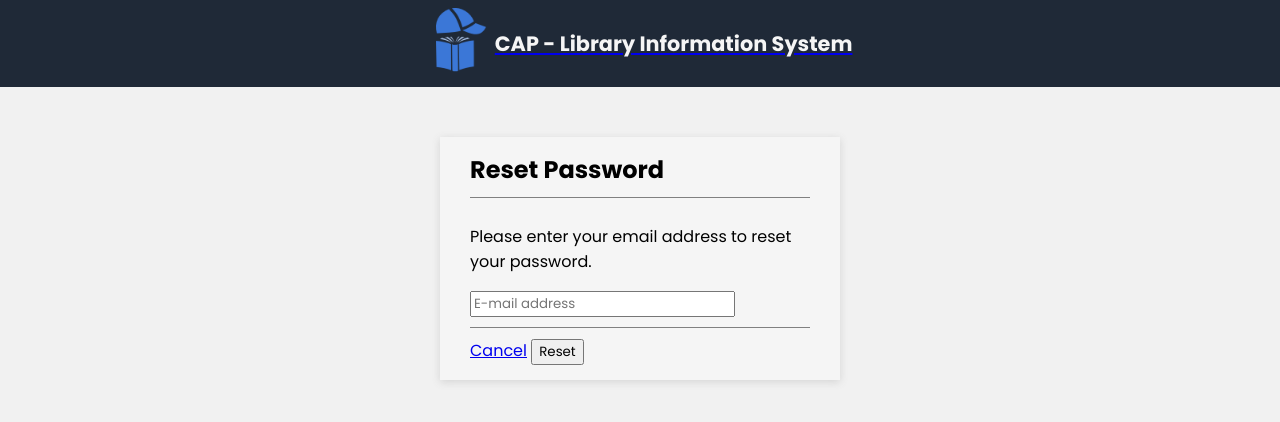
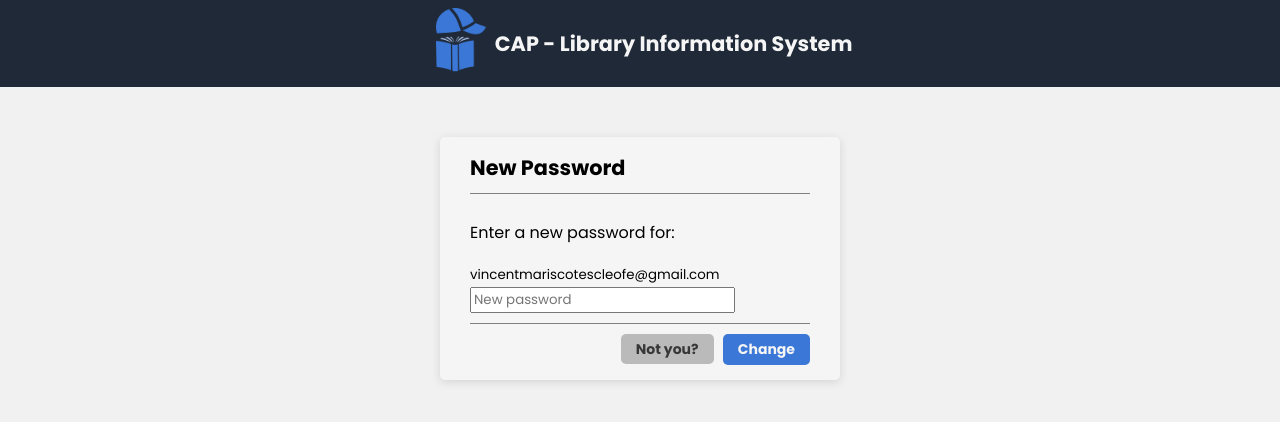
Before and after one commit to MarkVincent06/Library-Information-System, a PHP site: page /forgot-password.php in a window 1280 px wide. Shown: the top 422 px of the page. Run offline with PHP 8.4, Linux system fonts and the light colour scheme; data comes from the database, SQL or seed files in the repository.

Commit message:
added new things in forgot-password php

```diff
--- a/css/forgot-password.css
+++ b/css/forgot-password.css
@@ -10,11 +10,17 @@ body {
     width: 100%;
 }
 
+/* HEADER */
+
 header {
     background: #1F2937;
     display: flex;
     justify-content: center;
     align-items: center;
+}
+
+header a {
+    text-decoration: none;
 }
 
 header .main-logo {
@@ -26,11 +32,15 @@ header .main-logo-title {
     font-size: 1.3rem;
 }
 
+/* MAIN */
+
+/* GLOBAL STYLES */
 main {
     margin: 50px auto;
     background: whitesmoke;
     width: 400px;
     box-shadow: rgba(99, 99, 99, 0.2) 0px 2px 8px 0px;
+    border-radius: 5px;
 }
 
 hr {
@@ -42,15 +52,113 @@ hr {
 
 }
 
-.wrapper {
+.reset-password-wrapper,
+.new-password-wrapper {
     padding: 15px 30px;
     display: flex;
     flex-direction: column;
     justify-content: space-between;
 }
 
+.reset-password-wrapper {
+    display: none;
+}
 
-.wrapper--header h1{
-    font-size: 1.5rem;
+.reset-password-wrapper--header h1,
+.new-password-wrapper--header h1 {
+    font-size: 1.3rem;
     margin: 0;
 }
+
+.reset-password-wrapper--footer,
+.new-password-wrapper--footer {
+    text-align: end;
+}
+
+.reset-password-wrapper--footer .cancel-link,
+.new-password-wrapper--footer .not-you-link {
+    background: rgba(128, 128, 128, 0.5);
+    padding: 5px 15px;
+    text-decoration: none;
+    color: rgba(0, 0, 0, 0.7);
+    border-radius: 5px;
+    font-size: 14px;
+    font-weight: bold;
+    margin-right: 5px;
+}
+
+.reset-password-wrapper--footer .reset-btn,
+.new-password-wrapper--footer .change-btn {
+    border: none;
+    background: rgb(59, 119, 215);
+    padding: 5px 15px;
+    color: whitesmoke;
+    border-radius: 5px;
+    font-size: 14px;
+    font-weight: bold;
+    cursor: pointer;
+}
+
+.reset-password-wrapper--footer .cancel-link:hover,
+.reset-password-wrapper--footer .reset-btn:hover,
+.new-password-wrapper--footer .not-you-link:hover,
+.new-password-wrapper--footer .change-btn:hover {
+    opacity: 0.8;
+}
+
+.reset-password-wrapper--footer .cancel-link:active,
+.reset-password-wrapper--footer .reset-btn:active,
+.new-password-wrapper--footer .not-you-link:active,
+.new-password-wrapper--footer .change-btn:active {
+    opacity: 0.6;
+}
+
+
+/* RESET PASSWORD WRAPPER BODY */
+
+.reset-password-wrapper--body .validation {
+    display: none;
+    border: 1px solid red;
+    padding: 12px;
+    margin: 7px 0;
+    background: #dc354530;
+}
+
+.reset-password-wrapper--body .validation h3 {
+    font-size: 15px;
+    margin: 0;
+}
+
+.reset-password-wrapper--body .validation small {
+    display: inline-block;
+    line-height: 1.2rem;
+}
+
+.reset-password-wrapper--body .validation.show {
+    display: block;
+}
+
+
+.reset-password-wrapper--body p {
+    font-size: 15px;
+    margin: 0;
+}
+
+.reset-password-wrapper--body input {
+    box-sizing: border-box;
+    width: 100%;
+    padding: 10px 20px 10px 10px;
+    border-radius: 3px;
+    border: 2px solid rgba(0, 0, 0, 0.5);
+    background-color: transparent;
+    margin: 10px 0;
+}
+
+.reset-password-wrapper--body input:focus {
+    outline: none;
+    border: 2px solid rgba(59, 119, 215, 0.5);
+    box-shadow: rgba(59, 119, 215, .4) 0px 0px 0px 3px;
+}
+
+
+/* NEW PASSWORD WRAPPER BODY */
--- /dev/null
+++ b/dataFromDB/emailAndPassData.php
@@ -0,0 +1,9 @@
+<?php
+    include '../includes/database.php';
+
+    $sql = "SELECT email, password FROM lis_users_accounts";
+    $result = mysqli_query($conn, $sql);
+    $emailAndPassData = mysqli_fetch_all($result, MYSQLI_ASSOC);
+
+    echo json_encode($emailAndPassData);
+?>
--- a/forgot-password.php
+++ b/forgot-password.php
@@ -26,20 +26,42 @@
     </header>
 
     <main>
-        <div class="wrapper">
-            <div class="wrapper--header">
+        <!-- RESET PASSWORD SECTION -->
+        <div class="reset-password-wrapper">
+            <div class="reset-password-wrapper--header">
                 <h1>Reset Password</h1>
             </div>
             <hr>
-            <div class="wrapper--body">
-                <div class="validation"></div>
+            <div class="reset-password-wrapper--body">
+                <div class="validation" id="email-validation">
+                    <h3 id="error-msg1"></h3>
+                    <small id="error-msg2"></small>
+                </div>
                 <p>Please enter your email address to reset your password.</p>
-                <input type="text" placeholder="E-mail address">
+                <input id="email-input" type="text" placeholder="E-mail address" name="email">
             </div>
             <hr>
-            <div class="wrapper--footer">
-                <a href="index.php">Cancel</a>
-                <button>Reset</button>
+            <div class="reset-password-wrapper--footer">
+                <a href="index.php" class="cancel-link">Cancel</a>
+                <button class="reset-btn" id="reset-btn">Reset</button>
+            </div>
+        </div>
+
+        <!-- NEW PASSWORD SECTION -->
+        <div class="new-password-wrapper">
+            <div class="new-password-wrapper--header">
+                <h1>New Password</h1>
+            </div>
+            <hr>
+            <div class="new-password-wrapper--body">
+                <p>Enter a new password for:</p>
+                <small>vincentmariscotescleofe@gmail.com</small>
+                <input id="email-input" type="password" placeholder="New password" name="password">
+            </div>
+            <hr>
+            <div class="new-password-wrapper--footer">
+                <a href="#" class="not-you-link">Not you?</a>
+                <button class="change-btn" id="change-btn">Change</button>
             </div>
         </div>
     </main>
--- a/js/forgot-password.js
+++ b/js/forgot-password.js
@@ -0,0 +1,59 @@
+const resetBtn = document.getElementById('reset-btn')
+const emailInput = document.getElementById('email-input')
+
+// This wil use an AJAX to fectch the data in php file
+
+// Creating a XHR Object
+const xhr = new XMLHttpRequest();
+
+//OPEN    type           url/file         async
+xhr.open('POST', './dataFromDB/emailAndPassData.php', false)
+
+// Sends request
+xhr.send()
+
+// Getting the response
+const emailAndPassData = JSON.parse(xhr.responseText)
+
+resetBtn.addEventListener('click', () => {
+    if(validateEmail(emailInput)) {
+        let matchedUserAccount
+        for(let data of emailAndPassData) {
+            if(data.email === emailInput.value) {
+                matchedUserAccount = data
+                break
+            }
+        }
+        if(matchedUserAccount) {
+            updatePassword(matchedUserAccount)
+        } else {
+            setEmailError("No search results", "Your search did not return any results. Please try again with other information.")
+        }
+    }
+})
+
+function validateEmail(emailInput) {
+    if(emailInput.value.length === 0) {
+        setEmailError("Please fill in the email field", "Fill in the email field to reset your password")
+    } else if(emailInput.value.length <= 3) {
+        setEmailError("The identifier you entered is too short", "Please enter a longer search term")
+    } else {
+        return true
+    }
+}
+
+// Sets the error message for email
+function setEmailError(errorMsg1, errorMsg2) {
+    const emailValidationEl = document.getElementById('email-validation')
+    const errorMessageEl1 = document.getElementById("error-msg1")
+    const errorMessageEl2 = document.getElementById("error-msg2")
+
+    emailValidationEl.classList.add('show')
+    errorMessageEl1.textContent = errorMsg1
+    errorMessageEl2.textContent = errorMsg2
+}
+
+// this will update the password in the database
+function updatePassword(userAccount) {
+    console.log(userAccount)
+}
```
